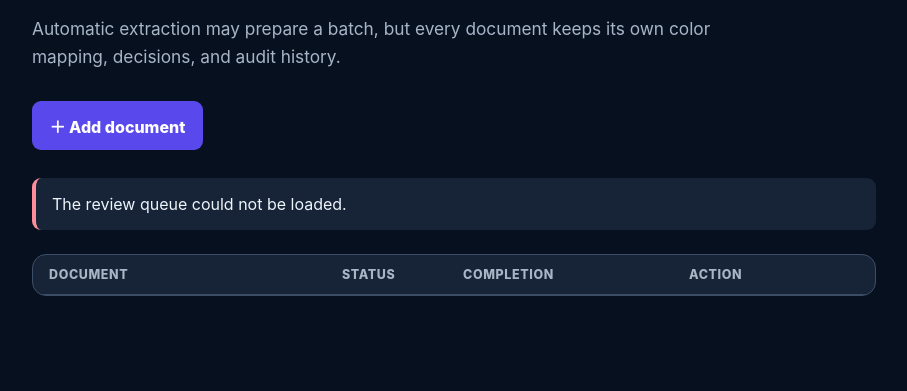
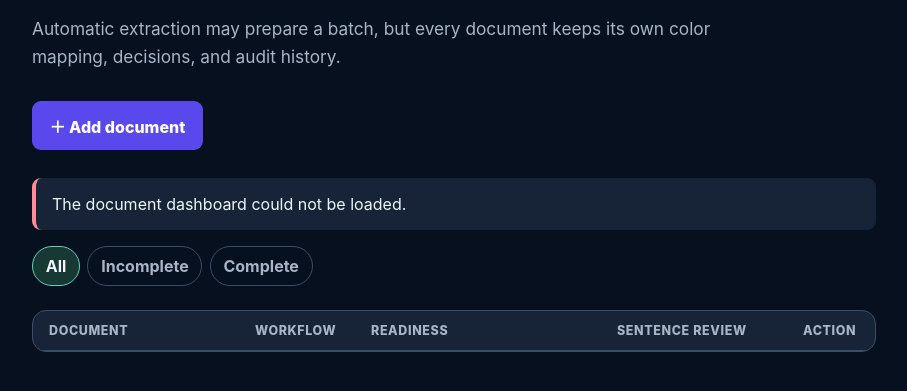
Before and after one commit to zzbn12345/HEVA_toolkit, a Python web app: template src/heva/app/templates/review_queue.html in a window 1280 px wide. Shown: the part 264-655 px from the top of the page, without its empty margins (186-1093 px from the left). Run offline with Jinja, Linux system fonts and the light colour scheme; the template is opened without the code that fills it, so the values that code supplies are empty.

Commit message:
feat: show when document annotations are complete
As an annotator, I want to see why each document is complete or incomplete so that sentence progress does not hide missing citation, color, or extraction work.

```diff
--- a/src/heva/app/static/app.css
+++ b/src/heva/app/static/app.css
@@ -235,7 +235,7 @@ h1 {
 
 .project-list-header, .project-row {
   display: grid;
-  grid-template-columns: minmax(220px, 1.5fr) minmax(105px, .55fr) minmax(210px, 1fr) minmax(170px, .7fr);
+  grid-template-columns: minmax(190px, 1.25fr) minmax(100px, .5fr) minmax(230px, 1.2fr) minmax(170px, .8fr) minmax(150px, .65fr);
   align-items: center;
   gap: 1rem;
 }
@@ -259,6 +259,29 @@ h1 {
 .project-row:hover { background: #1c2b41; }
 .project-document { min-width: 0; }
 .project-document strong, .project-document small { display: block; }
+
+.queue-filters { display: flex; gap: .45rem; margin: 1rem 0; }
+.filter-button {
+  padding: .55rem .8rem;
+  border: 1px solid var(--border);
+  border-radius: 999px;
+  background: transparent;
+  color: var(--muted);
+  font: inherit;
+  font-weight: 750;
+  cursor: pointer;
+}
+.filter-button.active { border-color: var(--accent); background: var(--accent-dark); color: var(--ink); }
+.readiness-cell { display: grid; gap: .55rem; }
+.readiness-badge { width: fit-content; padding: .28rem .5rem; border-radius: 6px; font-size: .8rem; }
+.readiness-badge.complete { background: var(--accent-dark); color: var(--accent); }
+.readiness-badge.incomplete { background: #402c20; color: var(--warning); }
+.readiness-gates { display: flex; flex-wrap: wrap; gap: .3rem; }
+.gate { padding: .2rem .4rem; border-radius: 5px; font-size: .72rem; }
+.gate.passed { background: var(--accent-dark); color: var(--accent); }
+.gate.blocked { background: #2d3442; color: var(--muted); }
+.readiness-cell details { color: var(--muted); font-size: .78rem; }
+.readiness-cell details ul { margin: .45rem 0 0; padding-left: 1.1rem; }
 .project-document strong { overflow: hidden; text-overflow: ellipsis; white-space: nowrap; }
 .project-document small { margin-top: .25rem; color: var(--muted); }
 
--- a/src/heva/app/static/review_queue.js
+++ b/src/heva/app/static/review_queue.js
@@ -1,21 +1,38 @@
 const statusBox = document.getElementById("queue-status");
 const queue = document.getElementById("review-queue");
+let documents = [];
+let readinessFilter = "all";
 
-async function loadQueue() {
-  try {
-    const response = await fetch("/api/review-queue");
-    const result = await response.json();
-    if (!response.ok) {
-      statusBox.className = "notice error";
-      statusBox.textContent = `${result.message} ${result.action}`;
+const gateLabels = {
+  citation: "Citation",
+  color_configuration: "Colors",
+  extraction: "Extraction",
+  sentence_review: "Sentences",
+};
+
+function visibleDocuments() {
+  if (readinessFilter === "complete") {
+    return documents.filter((item) => item.annotation_complete);
+  }
+  if (readinessFilter === "incomplete") {
+    return documents.filter((item) => !item.annotation_complete);
+  }
+  return documents;
+}
+
+function renderQueue() {
+  const visible = visibleDocuments();
+  if (!visible.length) {
+    const empty = document.createElement("p");
+    empty.className = "notice neutral";
+    empty.textContent = "No documents match this completion filter.";
+    queue.replaceChildren(empty);
     return;
   }
-    const available = result.documents.filter((item) => item.review_available);
-    statusBox.className = "notice success";
-    statusBox.textContent = `${available.length} document${available.length === 1 ? "" : "s"} available for individual review.`;
-    queue.replaceChildren(...result.documents.map((item) => {
+  queue.replaceChildren(...visible.map((item) => {
     const row = document.createElement("article");
     row.className = "project-row";
+
     const documentCell = document.createElement("div");
     documentCell.className = "project-document";
     const title = document.createElement("strong");
@@ -24,9 +41,37 @@ async function loadQueue() {
     identifier.textContent = item.document_id;
     documentCell.append(title, identifier);
 
-      const status = document.createElement("span");
-      status.className = `status-pill status-${item.status.replace("_", "-")}`;
-      status.textContent = item.review_available ? item.status.replace("_", " ") : "not extracted";
+    const workflow = document.createElement("span");
+    workflow.className = `status-pill status-${item.status.replace("_", "-")}`;
+    workflow.textContent = item.status.replace("_", " ");
+
+    const readiness = document.createElement("div");
+    readiness.className = "readiness-cell";
+    const badge = document.createElement("strong");
+    badge.className = `readiness-badge ${item.annotation_complete ? "complete" : "incomplete"}`;
+    badge.textContent = item.annotation_complete ? "Complete" : "Incomplete";
+    const gates = document.createElement("div");
+    gates.className = "readiness-gates";
+    Object.entries(item.readiness_gates).forEach(([key, passed]) => {
+      const gate = document.createElement("span");
+      gate.className = `gate ${passed ? "passed" : "blocked"}`;
+      gate.textContent = `${passed ? "✓" : "○"} ${gateLabels[key]}`;
+      gates.append(gate);
+    });
+    readiness.append(badge, gates);
+    if (item.blocking_reasons.length) {
+      const details = document.createElement("details");
+      const summary = document.createElement("summary");
+      summary.textContent = `${item.blocking_reasons.length} action${item.blocking_reasons.length === 1 ? "" : "s"} required`;
+      const reasons = document.createElement("ul");
+      item.blocking_reasons.forEach((reason) => {
+        const line = document.createElement("li");
+        line.textContent = reason;
+        reasons.append(line);
+      });
+      details.append(summary, reasons);
+      readiness.append(details);
+    }
 
     const progressCell = document.createElement("div");
     progressCell.className = "project-progress";
@@ -36,13 +81,13 @@ async function loadQueue() {
     percent.textContent = `${item.completion_percent}%`;
     const detail = document.createElement("span");
     detail.textContent = item.review_available
-        ? `${item.counts.approved + item.counts.excluded} of ${item.counts.total} complete`
-        : "Waiting for extraction";
+      ? `${item.counts.approved + item.counts.excluded} of ${item.counts.total}`
+      : "Not available";
     progressHeading.append(percent, detail);
     const progress = document.createElement("progress");
     progress.max = 100;
     progress.value = item.completion_percent;
-      progress.setAttribute("aria-label", `${item.source_path} review completion`);
+    progress.setAttribute("aria-label", `${item.source_path} sentence review completion`);
     progressCell.append(progressHeading, progress);
 
     const action = document.createElement("div");
@@ -54,13 +99,39 @@ async function loadQueue() {
       : `/create?document_id=${encodeURIComponent(item.document_id)}`;
     link.textContent = "Edit this annotation";
     action.appendChild(link);
-      row.append(documentCell, status, progressCell, action);
+    row.append(documentCell, workflow, readiness, progressCell, action);
     return row;
   }));
+}
+
+async function loadQueue() {
+  try {
+    const response = await fetch("/api/review-queue");
+    const result = await response.json();
+    if (!response.ok) {
+      statusBox.className = "notice error";
+      statusBox.textContent = `${result.message} ${result.action}`;
+      return;
+    }
+    documents = result.documents;
+    const complete = documents.filter((item) => item.annotation_complete).length;
+    statusBox.className = "notice success";
+    statusBox.textContent = `${complete} of ${documents.length} documents are annotation-complete.`;
+    renderQueue();
   } catch (error) {
     statusBox.className = "notice error";
-    statusBox.textContent = "The review queue could not be loaded.";
+    statusBox.textContent = "The document dashboard could not be loaded.";
   }
 }
 
+document.querySelectorAll("[data-readiness]").forEach((button) => {
+  button.addEventListener("click", () => {
+    readinessFilter = button.dataset.readiness;
+    document.querySelectorAll("[data-readiness]").forEach((item) => {
+      item.classList.toggle("active", item === button);
+    });
+    renderQueue();
+  });
+});
+
 loadQueue();
--- a/src/heva/app/templates/review_queue.html
+++ b/src/heva/app/templates/review_queue.html
@@ -5,7 +5,7 @@
   <meta name="viewport" content="width=device-width, initial-scale=1">
   <title>Document review · HEVA Toolkit</title>
   <link rel="stylesheet" href="/static/app.css">
-  <script src="/static/review_queue.js?v=2" defer></script>
+  <script src="/static/review_queue.js?v=3" defer></script>
 </head>
 <body>
   <header class="topbar">
@@ -18,11 +18,17 @@
     <p class="lead">Automatic extraction may prepare a batch, but every document keeps its own color mapping, decisions, and audit history.</p>
     <a class="button" href="/create">＋ Add document</a>
     <div id="queue-status" class="notice neutral" aria-live="polite">Loading documents…</div>
+    <div class="queue-filters" role="group" aria-label="Filter documents by completion">
+      <button class="filter-button active" type="button" data-readiness="all">All</button>
+      <button class="filter-button" type="button" data-readiness="incomplete">Incomplete</button>
+      <button class="filter-button" type="button" data-readiness="complete">Complete</button>
+    </div>
     <section class="project-list" aria-label="Annotation projects">
       <div class="project-list-header" aria-hidden="true">
         <span>Document</span>
-        <span>Status</span>
-        <span>Completion</span>
+        <span>Workflow</span>
+        <span>Readiness</span>
+        <span>Sentence review</span>
         <span>Action</span>
       </div>
       <div id="review-queue" class="project-list-body"></div>
--- a/src/heva/workflow/document_metadata.py
+++ b/src/heva/workflow/document_metadata.py
@@ -45,6 +45,9 @@ class SourceMetadata(BaseModel):
     citation: str | None = None
     reference: str | None = None
     not_findable_reason: str | None = None
+    human_confirmed: StrictBool = False
+    confirmed_by: str | None = None
+    confirmed_at: datetime | None = None
 
 
 class AnnotatorMetadata(BaseModel):
```
Also changed, not shown: docs/GUIDED_REVIEW_WORKFLOW.md (+5 -0 lines), src/heva/workflow/review_queue.py (+91 -0 lines), tests/app/test_web_foundation.py (+14 -2 lines), tests/workflow/test_review_queue.py (+106 -0 lines), CHANGELOG.md. Lines whose indentation alone changed are shown as unchanged.
